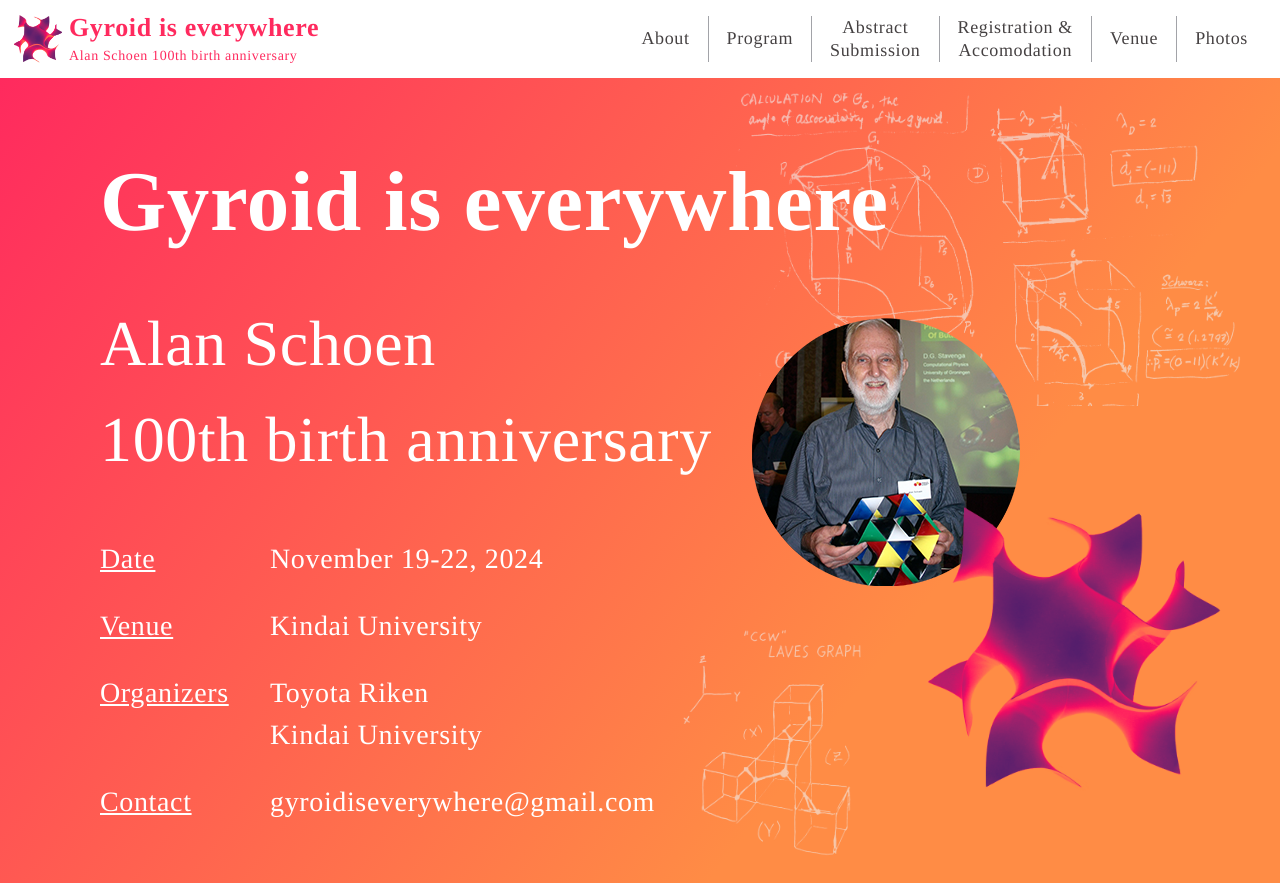
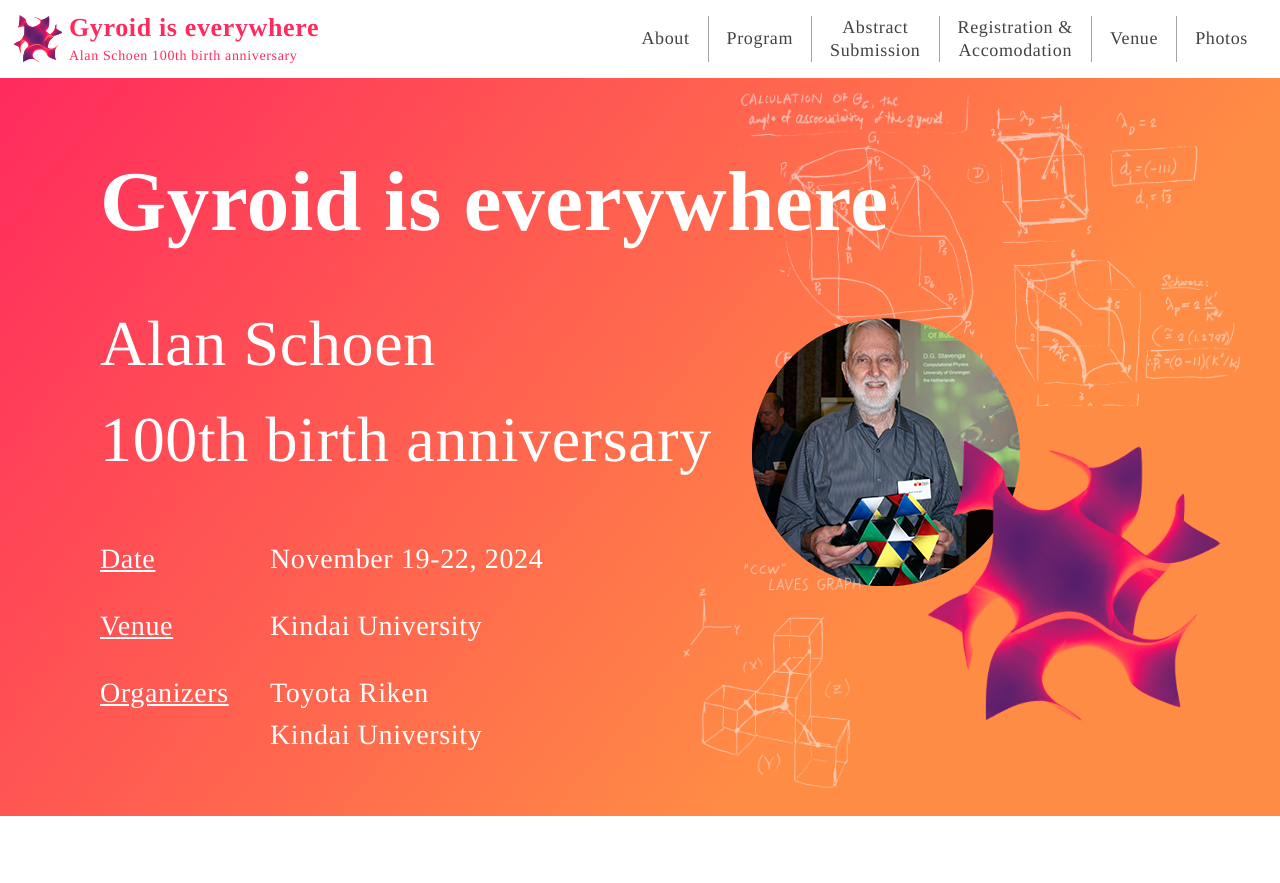
Before and after one commit to dorara-m/conference, a React (Create React App) app: page / in a window 1280 px wide. After the commit the page ends 816 px from the top, so only its background shows below. Built offline with nearby package versions, Linux system fonts and the light colour scheme.

Commit message:
mod: fb05

```diff
--- a/src/pages/home/Home.jsx
+++ b/src/pages/home/Home.jsx
@@ -24,8 +24,6 @@ export default function Home() {
                   <li>Kindai University</li>
                 </ul>
               </dd>
-              <dt>Contact</dt>
-              <dd>gyroidiseverywhere@gmail.com</dd>
             </dl>
           </div>
           <div className={styles.imgArea}>
--- a/src/pages/home/Home.module.scss
+++ b/src/pages/home/Home.module.scss
@@ -1,7 +1,7 @@
 @import "../../styles/functions.scss";
 
 .home {
-  min-height: calc(100vh - 78px);
+  min-height: calc(100vh);
   position: relative;
   color: #fff;
   overflow: hidden;
@@ -11,6 +11,9 @@
     var(--color-sub) 30%,
     var(--color-main) 100%
   );
+  @include mq() {
+    min-height: calc(100vh - 78px);
+  }
 
   &::before {
     display: none;
```
